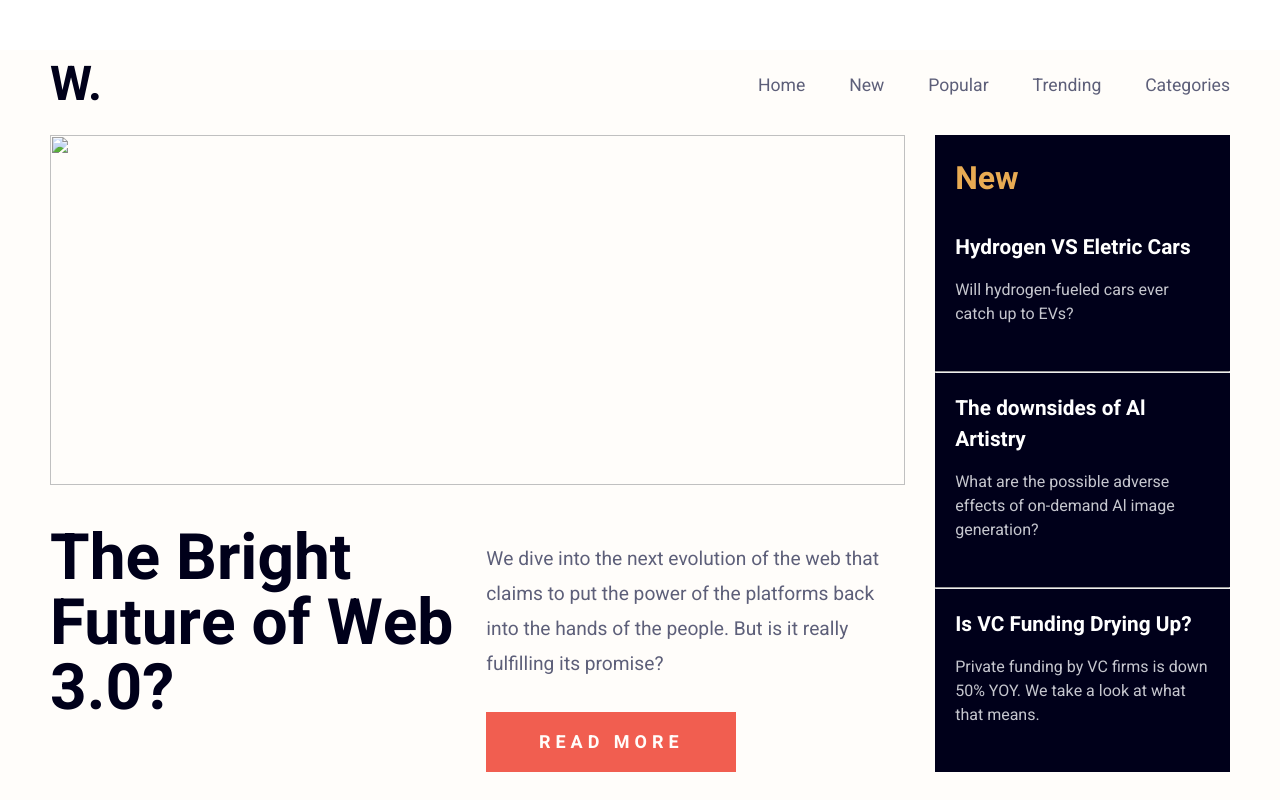
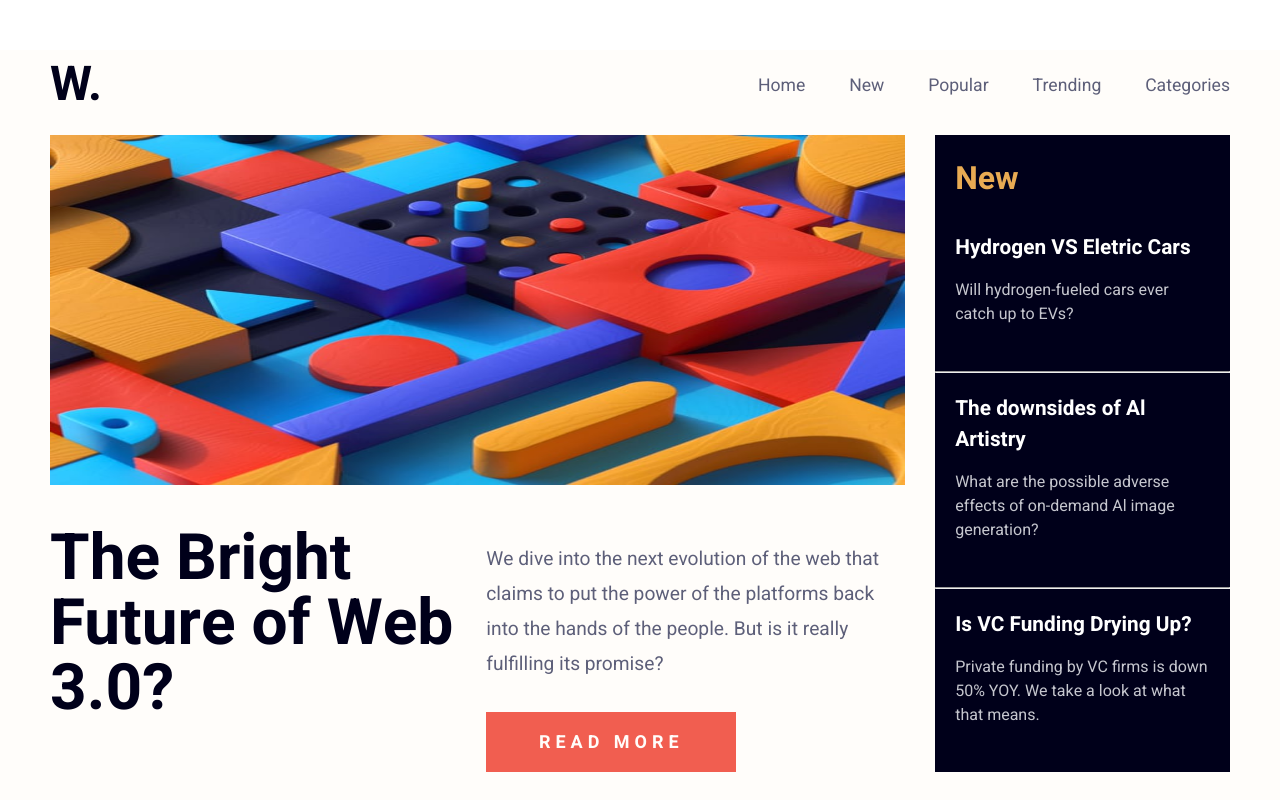
Before and after one commit to thiagO031/News-Homepage, a plain HTML site: page index.html in a window 1280 px wide. Shown: the top 800 px of the page. Drawn offline with Linux system fonts and the light colour scheme.

```diff
--- a/index.html
+++ b/index.html
@@ -50,10 +50,7 @@
         <div class="main-aside">
           <main class="main-container">
             <!-- <div class="main-content-image"> -->
-            <img
-              src="/news-homepage-main/assets/images/image-web-3-mobile.jpg"
-              alt=""
-            />
+            <img src="./assets/images/image-web-3-mobile.jpg" alt="">
             <!-- </div> -->
 
             <div class="main-container-content">
--- a/style/style.sass
+++ b/style/style.sass
@@ -214,7 +214,7 @@
         display: flex
         flex-direction: row
         justify-content: space-between
-        // margin-bottom: 40px
+        margin-bottom: 40px
 
         font-size: 1.2em
         color: $very-dark-blue
```
Also changed, not shown: style/style.css, 1 other file.
